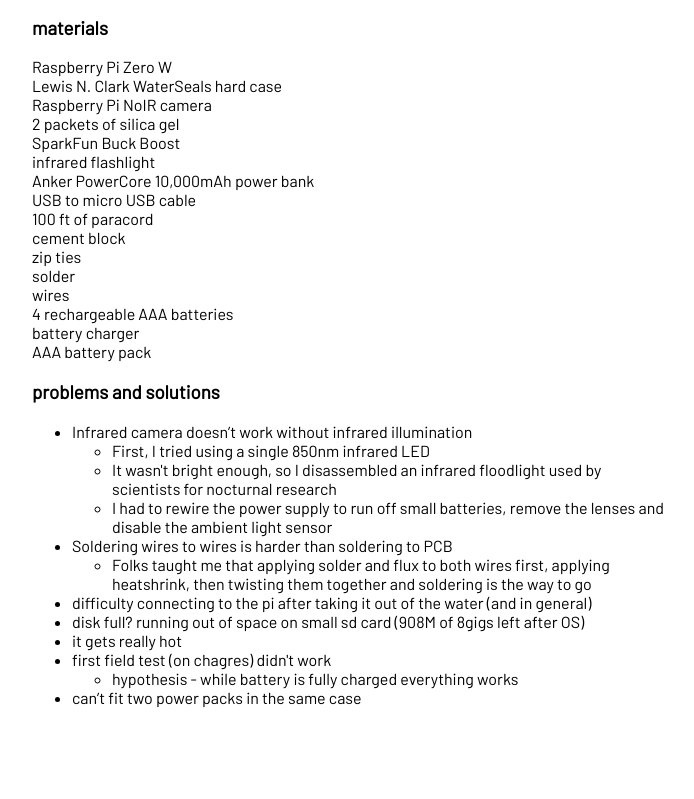
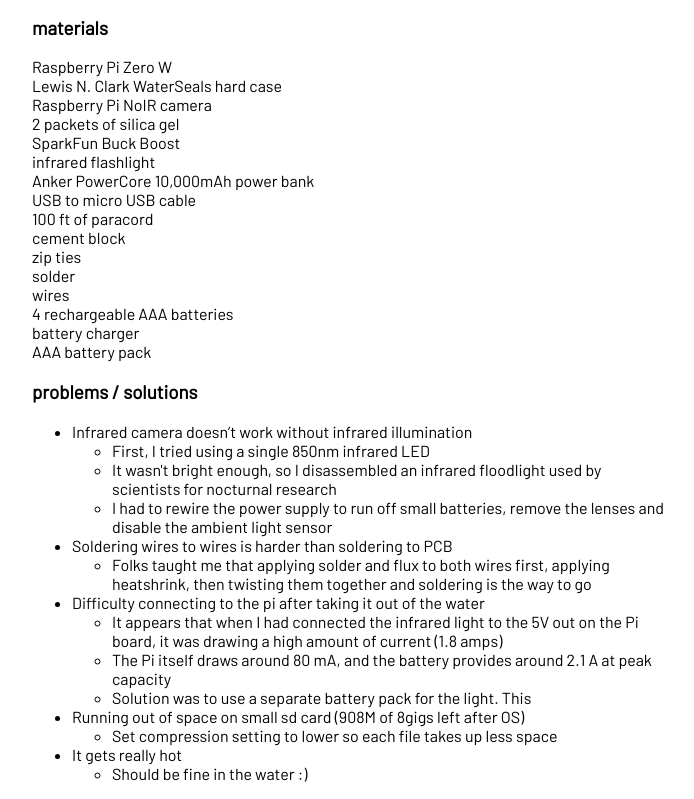
Before and after one commit to ashlinaronin/crepuscle, a Vue app: page / in a window 1280 px wide. Shown: the part 3577-4376 px from the top of the page, without its empty margins (288-982 px from the left). Before the commit the page ends 4300 px from the top, so only its background shows below. Built offline with nearby package versions, Linux system fonts and the light colour scheme.

Commit message:
Edit problems copy

```diff
--- a/src/components/Problems.vue
+++ b/src/components/Problems.vue
@@ -1,6 +1,6 @@
 <template>
   <div>
-    <h3>problems and solutions</h3>
+    <h3>problems / solutions</h3>
     <ul>
       <li>
         Infrared camera doesn’t work without infrared illumination
@@ -20,24 +20,26 @@
 </ul>
       </li>
       <li>
-        difficulty connecting to the pi after taking it out of the water (and in general)
-      </li>
-      <li>
-        disk full?
-        running out of space on small sd card (908M of 8gigs left after OS)
-      </li>
-      <li>
-        it gets really hot
-      </li>
-      <li>first field test (on chagres) didn't work
+        Difficulty connecting to the pi after taking it out of the water
         <ul>
-          <li>
-            hypothesis - while battery is fully charged everything works
-          </li>
+          <li>It appears that when I had connected the infrared light to the 5V out on the Pi board, it was drawing a high amount of current (1.8 amps)</li>
+          <li>The Pi itself draws around 80 mA, and the battery provides around 2.1 A at peak capacity</li>
+          <li>Solution was to use a separate battery pack for the light. This </li>
         </ul>
       </li>
       <li>
-        can’t fit two power packs in the same case
+        Running out of space on small sd card (908M of 8gigs left after OS)
+        <ul>
+          <li>Set compression setting to lower so each file takes up less space</li>
+        </ul>
+      </li>
+      <li>
+        It gets really hot
+        <ul>
+          <li>
+            Should be fine in the water :)
+          </li>
+        </ul>
       </li>
     </ul>
   </div>
```
